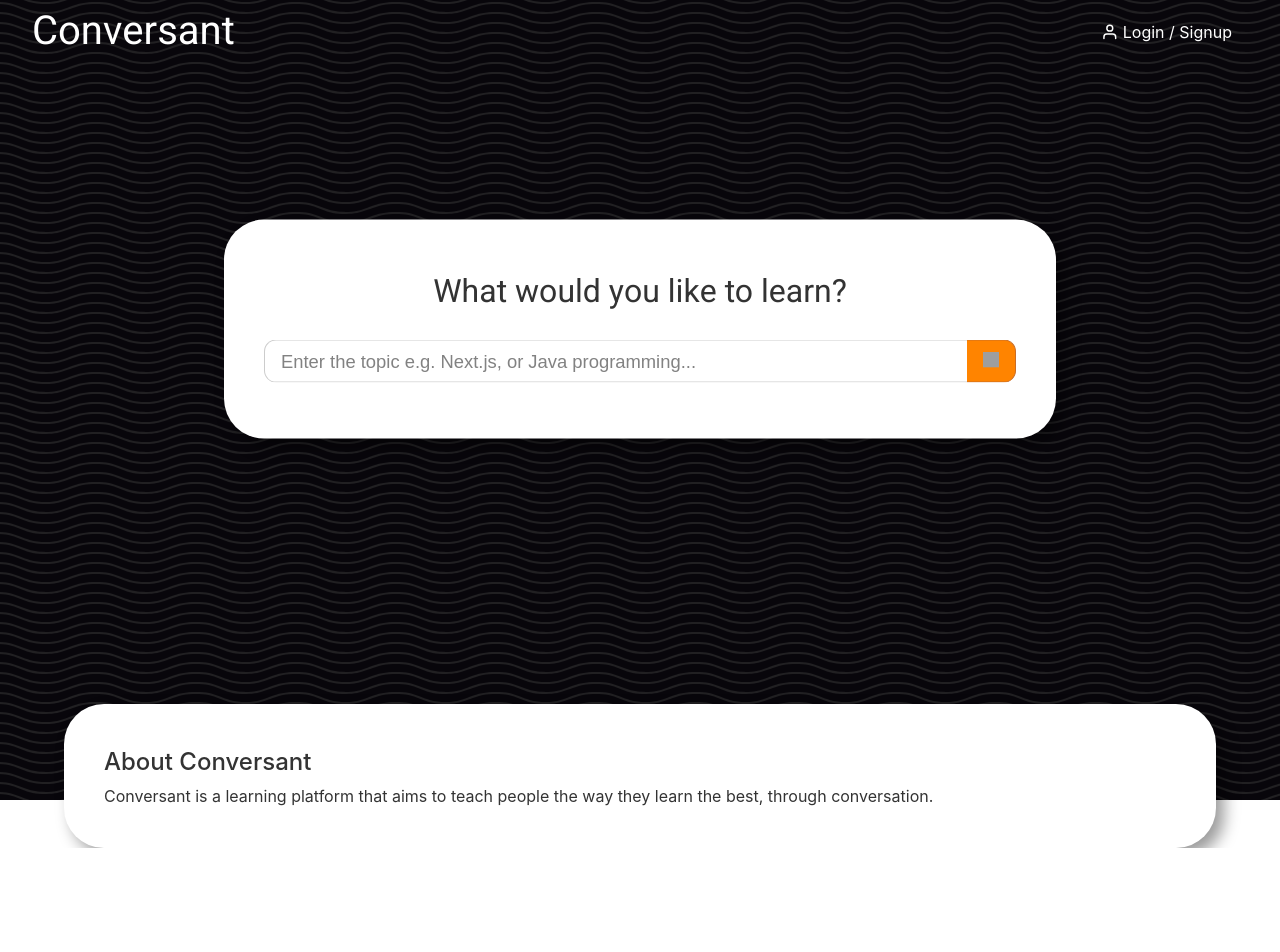
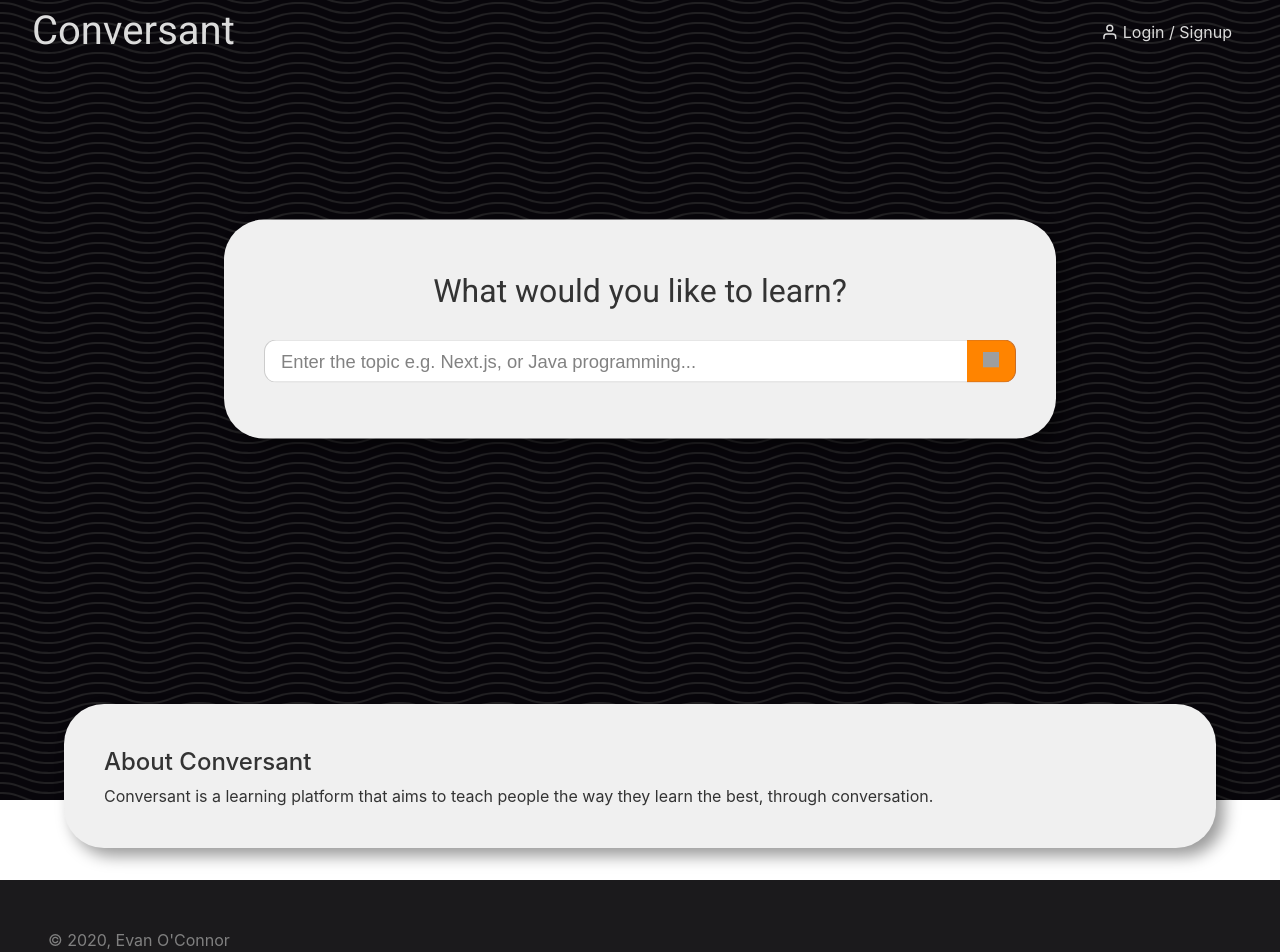
Before and after one commit to evanoc3/Conversant, a Next.js app in the folder frontend/: page / in a window 1280 px wide. Shown: the top 952 px of the page. Before the commit the page ends 848 px from the top, so only its background shows below. Built offline with nearby package versions, Linux system fonts and the light colour scheme; grey boxes are pictures that could not be loaded.

Commit message:
Added a footer to the landing page, Altered some colours

```diff
--- /dev/null
+++ b/frontend/src/components/Footer/Footer.module.scss
@@ -0,0 +1,9 @@
+@use "colours";
+
+
+#footer {
+	margin-top: 2rem;
+	padding: 3rem;
+	background-color: colours.$contrast-background;
+	color: colours.$contrast-secondary-font;
+}
--- /dev/null
+++ b/frontend/src/components/Footer/index.tsx
@@ -0,0 +1,17 @@
+import { FunctionComponent, PropsWithChildren } from "react";
+import styles from "./Footer.module.scss";
+
+
+type Props = PropsWithChildren<{
+}>
+
+
+const Footer: FunctionComponent<Props> = (props: Props) => {
+	return (
+		<footer id={styles["footer"]}>
+			&copy; 2020, Evan O'Connor
+		</footer>
+	);
+};
+
+export default Footer;
--- a/frontend/src/components/Header/Header.module.scss
+++ b/frontend/src/components/Header/Header.module.scss
@@ -11,12 +11,10 @@
 }
 
 
-
-
 h1#title {
 	@include fonts.title;
 	font-size: 2.5rem;
-		color: colours.$contrast-title;
+	color: colours.$contrast-primary-font;
 
 	a#home-link {
 		color: inherit;
--- a/frontend/src/components/LoginPill/LoginPill.module.scss
+++ b/frontend/src/components/LoginPill/LoginPill.module.scss
@@ -4,7 +4,7 @@
 #login {
 	display: inline-block;
 	padding: 0.25rem 1rem 0.25rem 0.75rem;
-	color: colours.$contrast-title;
+	color: colours.$contrast-primary-font;
 	border-radius: 1rem;
 	text-decoration: none;
 	transition: 0.5s;
--- a/frontend/src/components/index.ts
+++ b/frontend/src/components/index.ts
@@ -1,5 +1,6 @@
 import Background from "./Background";
 import Box from "./Box";
+import Footer from "./Footer";
 import Header from "./Header";
 import LandingHeroBox from "./LandingHeroBox";
 import LoginPill from "./LoginPill";
@@ -13,6 +14,7 @@ import SearchResults from "./SearchResults";
 export {
 	Background,
 	Box,
+	Footer,
 	Header,
 	LandingHeroBox,
 	LoginPill,
--- a/frontend/src/pages/index.tsx
+++ b/frontend/src/pages/index.tsx
@@ -1,7 +1,7 @@
 import React from "react";
 import type { NextPage } from "next";
 import styles from "./index.module.scss";
-import { Background, Box, PageHead, Header, LandingHeroBox } from "components/index";
+import { Background, Box, Footer, Header, LandingHeroBox, PageHead } from "components/index";
 
 
 const LandingPage: NextPage = (props) => (
@@ -19,6 +19,8 @@ const LandingPage: NextPage = (props) => (
 				<h2 id={styles["about-title"]}>About Conversant</h2>
 				<p>Conversant is a learning platform that aims to teach people the way they learn the best, through conversation.</p>
 			</Box>
+
+			<Footer />
 		</Background>
 	</>
 );
--- a/frontend/src/styles/_colours.scss
+++ b/frontend/src/styles/_colours.scss
@@ -1,37 +1,43 @@
-/* Actual Colours */
+/* Semantic Colours  */
 
+// Background Colours
+$primary-background: #f0f0f0;
+$contrast-background: #1b1a1c;
+$highlighted-primary-background: #e2e2e2;
+$input-background: #e6e6e6;
 
-/* Semantic Colours  */
-$primary-background: white;
-$contrast-background: #08060b;
-$highlighted-primary-background: #e2e2e2;
-
+// Font Colours
 $primary-font: #333;
 $secondary-font: #555;
 $placeholder-font: #828282;
-$contrast-title: white;
+$contrast-primary-font: #dcdcdc;
+$contrast-secondary-font: #808080;
 
+// Input Border Colours
 $input-inactive-border: #ccc;
 $input-active-border: #e9a16bd0;
 $input-active-shadow:#eb6804c2;
 
+// Link Colours
 $link-colour: #3192ed;
 
+// Button colours
 $btn-orange-background: #ff8400;
 $btn-orange-active-background: #d17128;
 $btn-orange-border: #ca6c24;
 $btn-orange-active-border: #bd621c;
-$btn-orange-font: #ffffff;
+$btn-orange-font: #fff;
 $btn-orange-active-font: #ebebeb;
-
 $btn-green-background: #18aa31;
 $btn-green-active-background: #128826;
 $btn-green-border: #15a02c;
 $btn-green-active-border: #0c641b;
-$btn-green-font: #ffffff;
+$btn-green-font: #fff;
 $btn-green-active-font: #ebebeb;
 
+// Separator colours
 $separating-border: #b1b1b1;
 
+// Shadow colours
 $light-shadow: rgba(100,100,100,0.25);
 $medium-shadow: rgba(0,0,0, 0.4);
```
Also changed, not shown: frontend/src/components/Background/Background.module.scss (+3 -4 lines), frontend/src/components/LoginPill/index.tsx (+7 -8 lines). Lines whose indentation alone changed are shown as unchanged.
